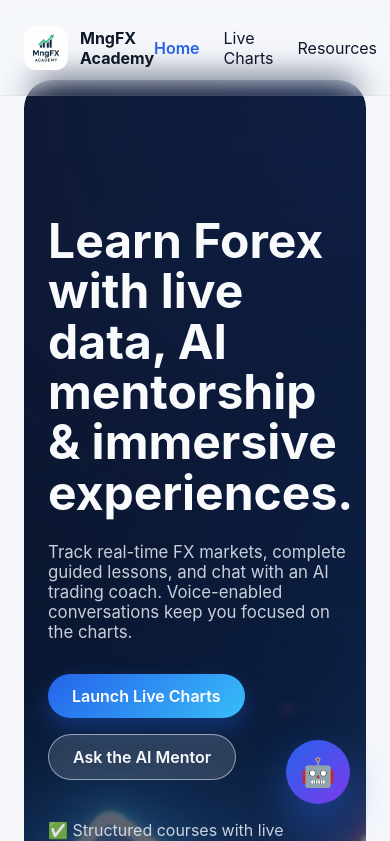
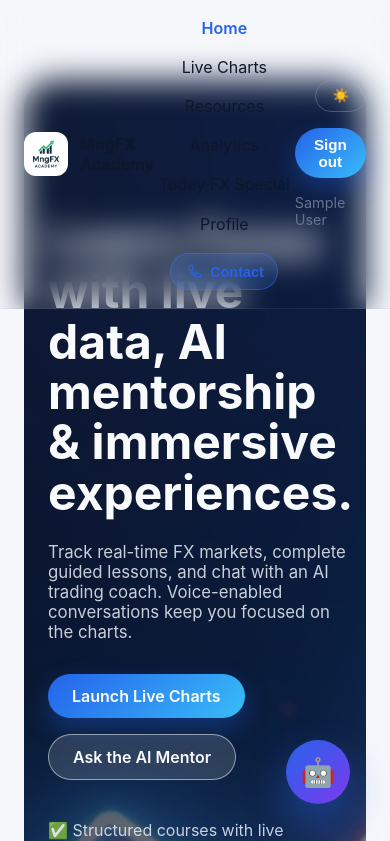
Before and after one commit to 20039888aB/MngfxAcademy, a Next.js app in the folder frontend/: page / in a window 390 px wide. Shown: the top 841 px of the page. Built offline with nearby package versions, Linux system fonts and the light colour scheme; no server answers; sample sign-in values are in the browser's storage.

Commit message:
Refine navbar contact access and responsiveness

```diff
--- a/frontend/src/components/Header.tsx
+++ b/frontend/src/components/Header.tsx
@@ -1,7 +1,7 @@
 import Link from 'next/link';
 import { useRouter } from 'next/router';
 import { signIn, signOut, useSession } from 'next-auth/react';
-import { useEffect, useState } from 'react';
+import { useEffect, useRef, useState } from 'react';
 
 import ThemeToggle from './ThemeToggle';
 
@@ -9,9 +9,22 @@ const Header = () => {
   const { data: session, status } = useSession();
   const router = useRouter();
   const [mounted, setMounted] = useState(false);
+  const [contactOpen, setContactOpen] = useState(false);
+  const contactRef = useRef<HTMLDivElement | null>(null);
 
   useEffect(() => {
     setMounted(true);
+  }, []);
+
+  useEffect(() => {
+    const handleClickOutside = (event: MouseEvent) => {
+      if (contactRef.current && !contactRef.current.contains(event.target as Node)) {
+        setContactOpen(false);
+      }
+    };
+
+    window.addEventListener('mousedown', handleClickOutside);
+    return () => window.removeEventListener('mousedown', handleClickOutside);
   }, []);
 
   const isActive = (path: string) => router.pathname === path;
@@ -43,7 +56,15 @@ const Header = () => {
           </div>
         </Link>
 
-        <nav style={{ display: 'flex', alignItems: 'center', gap: '1.5rem' }}>
+        <nav
+          style={{
+            display: 'flex',
+            alignItems: 'center',
+            gap: '1.2rem',
+            flexWrap: 'wrap',
+            justifyContent: 'center',
+          }}
+        >
           <Link href="/" className={isActive('/') ? 'nav-active' : ''}>
             Home
           </Link>
@@ -64,17 +85,84 @@ const Header = () => {
               <Link href="/profile" className={isActive('/profile') ? 'nav-active' : ''}>
                 Profile
               </Link>
-              <Link href="/chat" className={isActive('/chat') ? 'nav-active' : ''}>
-                AI Assistant
-              </Link>
-              <Link href="/contact" className={isActive('/contact') ? 'nav-active' : ''}>
-                Contact
-              </Link>
+              <div ref={contactRef} style={{ position: 'relative' }}>
+                <button
+                  type="button"
+                  onClick={() => setContactOpen((prev) => !prev)}
+                  aria-haspopup="true"
+                  aria-expanded={contactOpen}
+                  aria-label="Contact options"
+                  style={{
+                    background: 'rgba(59, 130, 246, 0.18)',
+                    border: '1px solid rgba(59, 130, 246, 0.4)',
+                    color: '#2563eb',
+                    padding: '0.55rem 0.85rem',
+                    borderRadius: '999px',
+                    display: 'flex',
+                    alignItems: 'center',
+                    gap: '0.45rem',
+                    cursor: 'pointer',
+                    minWidth: '48px',
+                  }}
+                >
+                  <svg
+                    width="18"
+                    height="18"
+                    viewBox="0 0 24 24"
+                    fill="none"
+                    xmlns="http://www.w3.org/2000/svg"
+                    aria-hidden="true"
+                  >
+                    <path
+                      d="M5.5 3.5C5.5 3.22386 5.72386 3 6 3H9.1C9.32559 3 9.51947 3.14926 9.57639 3.36754L10.8764 8.36754C10.9399 8.61618 10.8122 8.87322 10.5764 8.97361L8.57071 9.82353C9.48054 12.2774 11.7226 14.5195 14.1765 15.4293L15.0264 13.4236C15.1268 13.1878 15.3838 13.0601 15.6325 13.1236L20.6325 14.4236C20.8507 14.4805 21 14.6744 21 14.9V18C21 18.2761 20.7761 18.5 20.5 18.5H18C11.3726 18.5 5.5 12.6274 5.5 6V3.5Z"
+                      stroke="currentColor"
+                      strokeWidth="1.5"
+                      strokeLinecap="round"
+                      strokeLinejoin="round"
+                    />
+                  </svg>
+                  <span style={{ fontSize: '0.9rem', fontWeight: 600 }}>Contact</span>
+                </button>
+                {contactOpen && (
+                  <div
+                    style={{
+                      position: 'absolute',
+                      top: 'calc(100% + 0.5rem)',
+                      right: 0,
+                      width: '220px',
+                      background: 'rgba(15, 23, 42, 0.92)',
+                      borderRadius: '18px',
+                      padding: '1rem',
+                      boxShadow: '0 25px 50px rgba(15, 23, 42, 0.35)',
+                      backdropFilter: 'blur(18px)',
+                      border: '1px solid rgba(59, 130, 246, 0.35)',
+                      display: 'grid',
+                      gap: '0.75rem',
+                      zIndex: 30,
+                    }}
+                  >
+                    <a href="tel:+254115138594" style={{ color: '#e0f2fe', textDecoration: 'none' }}>
+                      📞 Call +254&nbsp;115&nbsp;138&nbsp;594
+                    </a>
+                    <a
+                      href="https://wa.me/254115138594?text=Hi%20MngFX%20Academy"
+                      target="_blank"
+                      rel="noreferrer"
+                      style={{ color: '#e0f2fe', textDecoration: 'none' }}
+                    >
+                      💬 WhatsApp Chat
+                    </a>
+                    <Link href="/contact" style={{ color: '#38bdf8', textDecoration: 'none' }}>
+                      ✉️ Leave a review
+                    </Link>
+                  </div>
+                )}
+              </div>
             </>
           )}
         </nav>
 
-        <div style={{ display: 'flex', alignItems: 'center', gap: '1rem' }}>
+        <div style={{ display: 'flex', alignItems: 'center', gap: '1rem', flexWrap: 'wrap', justifyContent: 'flex-end' }}>
           <ThemeToggle />
           {mounted && (
             <button
```
